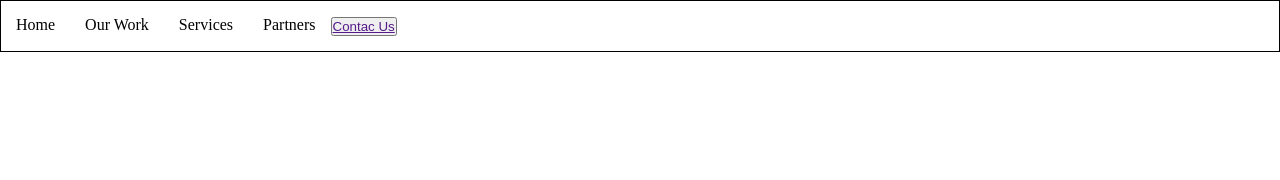
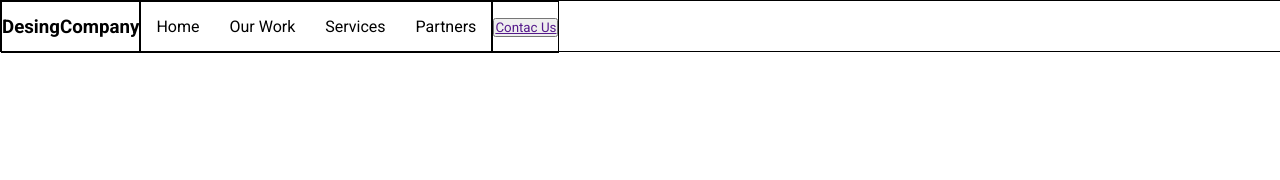
Before and after one commit to gutiii-ops/entrega_flexbox, a plain HTML site: page index.html in a window 1280 px wide. Drawn offline with Linux system fonts and the light colour scheme.

Commit message:
modified

```diff
--- a/index.html
+++ b/index.html
@@ -10,7 +10,7 @@
   <header>
     <nav>
       <section class="company_name">
-
+        <h1>DesingCompany</h1>
       </section>
       <section class="navbar_section">
         <ul>
@@ -34,6 +34,14 @@
         </button>
       </section>
     </nav>
+    <section class="landing_page">
+      <section>
+
+      </section>
+      <section>
+
+      </section>
+    </section>
   </header>
   <main>
 
--- a/styles.css
+++ b/styles.css
@@ -1,14 +1,18 @@
+@import url('https://fonts.googleapis.com/css2?family=Roboto:ital,wght@0,100;0,300;0,400;0,500;0,700;0,900;1,100;1,300;1,400;1,500;1,700;1,900&display=swap');
+
 * {
   padding: 0;
   margin: 0;
+  font-family: 'Roboto', sans-serif;
 }
 header {
   display: flex;
+  flex-direction: column;
   width: 100%;
 }
 header > nav {
   display: flex;
-  flex-direction: row;
+  flex-direction: wrap;
   width: 100%;
   height: 50px;
   border: 1px solid black;
@@ -16,10 +20,15 @@ header > nav {
 .company_name {
   width: (100% / 3);
   height: 100%;
+  display: flex;
+  justify-content: center;
+  align-items: center;
+  border: 1px solid black;
 }
 .navbar_section {
   width: (100% / 3);
   height: 100%;
+  border: 1px solid black;
 }
 .navbar_section > ul {
   display: flex;
@@ -28,6 +37,9 @@ header > nav {
   justify-content: center;
 }
 .navbar_section > ul > li {
+  display: flex;
+  justify-content: center;
+  align-items: center;
   list-style: none;
   padding: 15px;
 }
@@ -41,6 +53,7 @@ header > nav {
   height: 100%;
   align-items: center;
   justify-content: center;
+  border: 1px solid black;
 }
 .contact_us_button > button {
 
@@ -48,3 +61,8 @@ header > nav {
 .contact_us_button > button > a {
 
 }
+.landing_page {
+  width: 100%;
+  height: 125px;
+
+}
```
